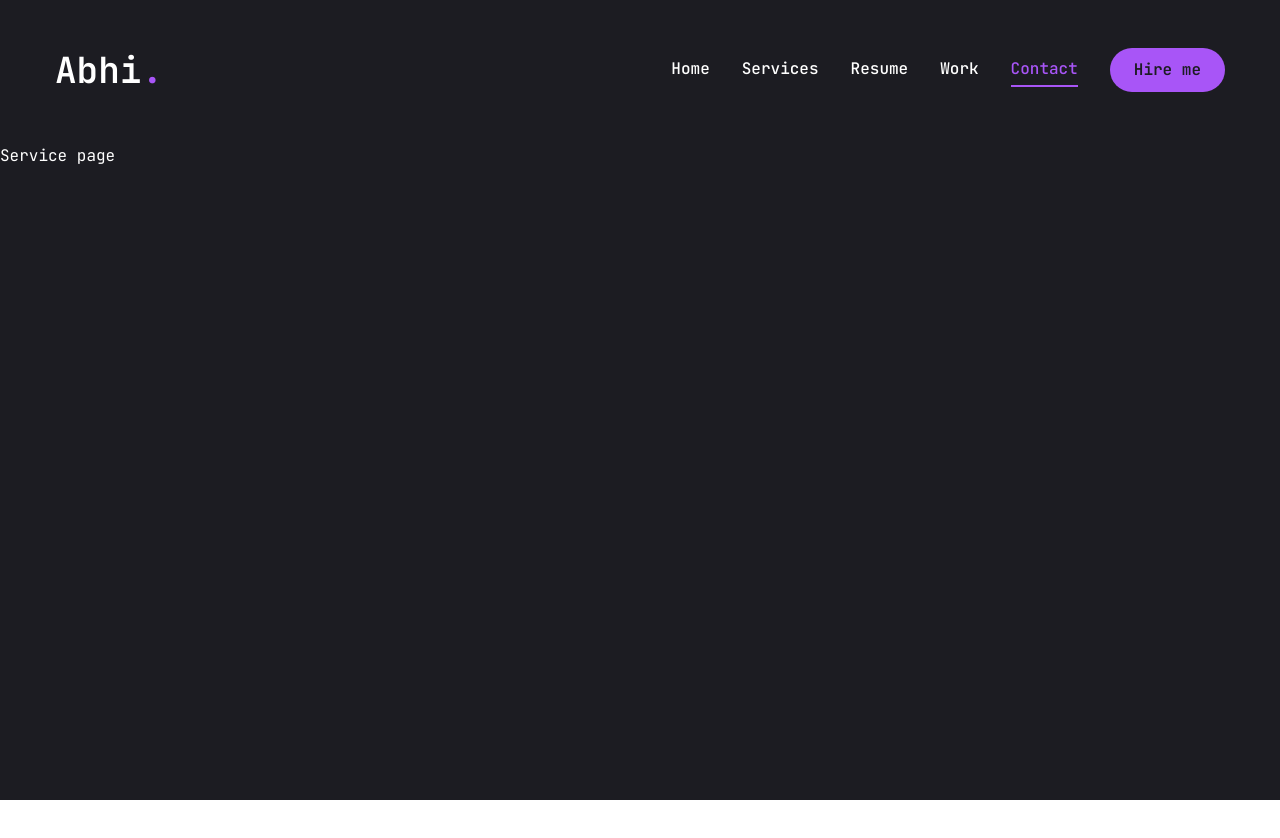
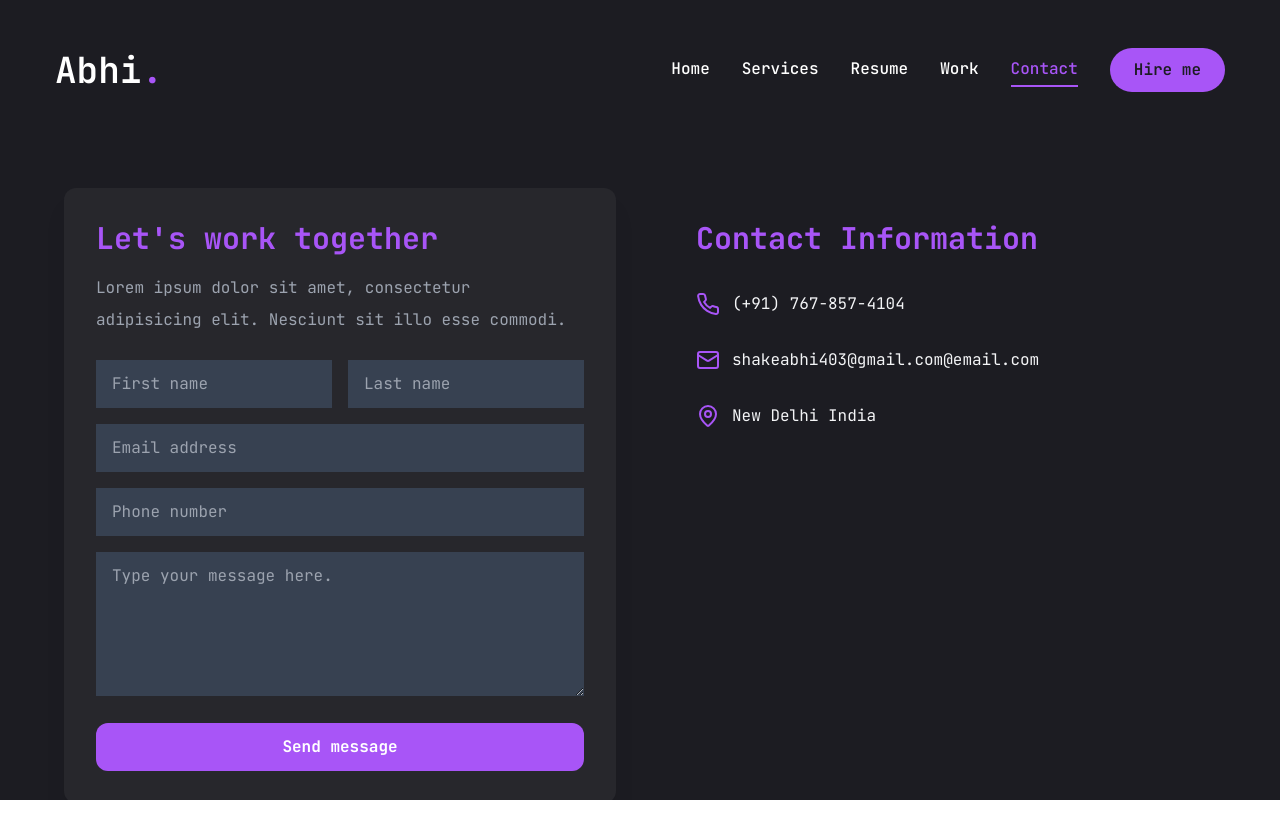
Before and after one commit to Abhishek10269/iCream, a Next.js app: page /contact in a window 1280 px wide. Shown: the top 838 px of the page. Before the commit the page ends 800 px from the top, so only its background shows below. Built offline with nearby package versions, Linux system fonts and the light colour scheme.

Commit message:
made contact page

```diff
--- a/app/contact/page.jsx
+++ b/app/contact/page.jsx
@@ -1,9 +1,129 @@
-const Contact = ()=>{
-    return(
-        <div>
-            Service page
+"use client"
+
+import React, { useState } from 'react';
+import { Phone, Mail, MapPin, CheckCircle } from 'lucide-react';
+
+const Contact = () => {
+  const [formData, setFormData] = useState({
+    firstName: '',
+    lastName: '',
+    email: '',
+    phone: '',
+    message: '',
+  });
+  const [isSubmitted, setIsSubmitted] = useState(false);
+
+  const handleChange = (e) => {
+    setFormData({ ...formData, [e.target.name]: e.target.value });
+  };
+
+  const handleSubmit = (e) => {
+    e.preventDefault();
+    console.log('Form submitted:', formData);
+    setIsSubmitted(true);
+    setFormData({
+      firstName: '',
+      lastName: '',
+      email: '',
+      phone: '',
+      message: '',
+    });
+    setTimeout(() => setIsSubmitted(false), 3000);
+  };
+
+  return (
+    <div className="min-h-screen bg-primary text-gray-100 py-12 px-4 sm:px-6 lg:px-8">
+      <div className="max-w-6xl mx-auto">
+        <div className="grid grid-cols-1 md:grid-cols-2 gap-12">
+          <div className="bg-[#27272c] rounded-xl shadow-xl p-8 relative">
+            <h2 className="text-3xl font-bold mb-4 text-accent">Let's work together</h2>
+            <p className="mb-6 text-gray-400">Lorem ipsum dolor sit amet, consectetur adipisicing elit. Nesciunt sit illo esse commodi.</p>
+            {isSubmitted && (
+              <div className="absolute inset-0 bg-black bg-opacity-70 flex items-center justify-center rounded-xl">
+                <div className="bg-[#27272c] p-6 rounded-lg shadow-lg text-center">
+                  <CheckCircle className="mx-auto mb-4 h-16 w-16 text-accent" />
+                  <h3 className="text-2xl font-bold text-white mb-2">Message Sent!</h3>
+                  <p className="text-gray-300">I'll get back to you soon.</p>
+                </div>
+              </div>
+            )}
+            <form onSubmit={handleSubmit} className="space-y-4">
+              <div className="grid grid-cols-1 gap-4 sm:grid-cols-2">
+                <input
+                  type="text"
+                  name="firstName"
+                  placeholder="First name"
+                  value={formData.firstName}
+                  onChange={handleChange}
+                  className="bg-gray-700 rounded-md px-4 py-2 focus:outline-none focus:ring-2 focus:ring-accent w-full"
+                  required
+                />
+                <input
+                  type="text"
+                  name="lastName"
+                  placeholder="Last name"
+                  value={formData.lastName}
+                  onChange={handleChange}
+                  className="bg-gray-700 rounded-md px-4 py-2 focus:outline-none focus:ring-2 focus:ring-accent w-full"
+                  required
+                />
+              </div>
+              <input
+                type="email"
+                name="email"
+                placeholder="Email address"
+                value={formData.email}
+                onChange={handleChange}
+                className="w-full bg-gray-700 rounded-md px-4 py-2 focus:outline-none focus:ring-2 focus:ring-accent"
+                required
+              />
+              <input
+                type="tel"
+                name="phone"
+                placeholder="Phone number"
+                value={formData.phone}
+                onChange={handleChange}
+                className="w-full bg-gray-700 rounded-md px-4 py-2 focus:outline-none focus:ring-2 focus:ring-accent"
+              />
+              <textarea
+                name="message"
+                placeholder="Type your message here."
+                value={formData.message}
+                onChange={handleChange}
+                rows="4"
+                className="w-full bg-gray-700 rounded-md px-4 py-2 focus:outline-none focus:ring-2 focus:ring-accent"
+                required
+              ></textarea>
+              <button
+                type="submit"
+                className="w-full bg-accent hover:bg-purple-600 text-white font-bold py-2 px-4 rounded-xl transition duration-300"
+              >
+                Send message
+              </button>
+            </form>
+          </div>
+
+          <div className="bg-primary rounded-lg  p-8">
+            <h2 className="text-3xl font-bold mb-8 text-accent">Contact Information</h2>
+            <div className="space-y-6">
+              <div className="flex items-center">
+                <Phone className="h-6 w-6 text-accent mr-3" />
+                <span>(+91) 767-857-4104</span>
+              </div>
+              <div className="flex items-center">
+                <Mail className="h-6 w-6 text-accent mr-3" />
+                <span>shakeabhi403@gmail.com@email.com</span>
+              </div>
+              <div className="flex items-center">
+                <MapPin className="h-6 w-6 text-accent mr-3" />
+                <span>New Delhi India </span>
+              </div>
+            </div>
+          </div>
         </div>
-    )
-}
+      </div>
+    </div>
+  );
+};
 
 export default Contact;
--- a/app/page.jsx
+++ b/app/page.jsx
@@ -6,6 +6,7 @@ import Photo from "@/components/Photo";
 import Stats from "@/components/Stats";
 import Work from "./work/page";
 import Resume from "./resume/page";
+import Contact  from "./contact/page";
 
  const Home =()=> {
   return (
@@ -42,11 +43,13 @@ import Resume from "./resume/page";
       </div>
     </div>
     <Stats/>
-    <hr class="border-t-4 border-accent w-1/2 mx-auto my-8 rounded-lg shadow-lg opacity-80"/>
+    <hr className="border-t-4 border-accent w-1/2 mx-auto my-8 rounded-lg shadow-lg opacity-80"/>
+    <Work/>
+    <hr className="border-t-4 border-accent w-1/2 mx-auto my-8 rounded-lg shadow-lg opacity-80"/>
+
     <Resume/>
-    <hr class="border-t-4 border-accent w-1/2 mx-auto my-8 rounded-lg shadow-lg opacity-80"/>
-
-    <Work/>
+    <hr className="border-t-4 border-accent w-1/2 mx-auto my-8 rounded-lg shadow-lg opacity-80"/>
+    <Contact/>
    </section>
   );
 }
--- a/app/work/page.jsx
+++ b/app/work/page.jsx
@@ -39,17 +39,7 @@ const projects = [
         images: ["/assets/2.jpg", "/assets/1.webp"], // Add more image paths as needed
         live: "https://Frontend Project-demo.com",
         github: "https://github.com/username/Frontend Project"
-    },
-    {
-        num: "01",
-        title: "Frontend Project",
-        description: "Lorem ipsum dolor sit amet, consectetur adipiscing elit. Scelerisque consequat, faucibus et, et.",
-        stack: ["Html 5", "Css 3", "Javascript"],
-        images: ["/assets/1.webp", "/assets/1.webp"], // Add more image paths as needed
-        live: "https://Frontend Project-demo.com",
-        github: "https://github.com/username/Frontend Project"
-    },
-
+    }
 
 
     // Add more projects here...
@@ -95,8 +85,7 @@ const ProjectCard = ({ project }) => (
                         alt={`${project.title} - Image ${index + 1}`}
                         width={600}
                         height={350}
-                        objectFit="cover"
-                        className="rounded-lg"
+                        className="rounded-lg object-cover"
                     />
                 </SwiperSlide>
             ))}
--- a/components/ui/scroll-area.jsx
+++ b/components/ui/scroll-area.jsx
@@ -39,7 +39,7 @@ const ScrollBar = React.forwardRef(({ className, orientation = "vertical", ...pr
     {...props}>
     <ScrollAreaPrimitive.ScrollAreaThumb
       className={cn(
-        "relative flex-1 rounded-full bg-green-500", // Increased contrast for better visibility
+        "relative flex-1 rounded-full bg-purple-500", // Increased contrast for better visibility
         orientation === "vertical" && "w-full",
         orientation === "horizontal" && "h-full"
       )}
```
